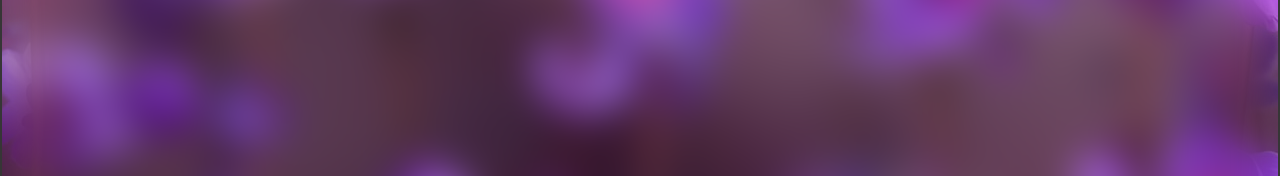
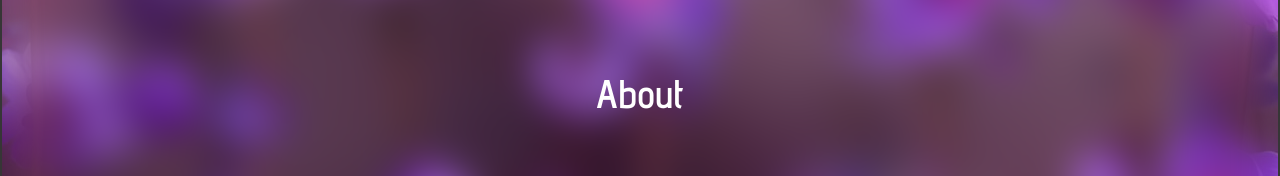
Before and after one commit to AESALVA/babyShowerCande, a React (Vite) app: page /babyShowerCande/About in a window 1280 px wide. Shown: the part 364-540 px from the top of the page. Built offline with nearby package versions, Linux system fonts and the light colour scheme; a web font is replaced by a local one.

Commit message:
new components aviable

```diff
--- /dev/null
+++ b/src/Components/About.jsx
@@ -0,0 +1,11 @@
+import React from "react";
+
+const About = () => {
+  return (
+    <div className="AboutContainer">
+      <h1>About</h1>
+    </div>
+  );
+};
+
+export default About;
--- /dev/null
+++ b/src/Components/Contact.jsx
@@ -0,0 +1,11 @@
+import React from "react";
+
+const Contact = () => {
+  return (
+    <div className="ContactContainer">
+      <h1>Contact</h1>
+    </div>
+  );
+};
+
+export default Contact;
--- a/src/Components/Footer.jsx
+++ b/src/Components/Footer.jsx
@@ -14,8 +14,8 @@ const Footer = () => {
       <ul className='FooterNav'>
       <li><NavLink to="/babyShowerCande">Home</NavLink></li>
         <li><NavLink to="/babyShowerCande/Login">Login</NavLink></li>
-        <li><NavLink to="#About">About</NavLink></li>
-        <li><NavLink to="#Contact">Contact</NavLink></li>
+        <li><NavLink to="/babyShowerCande/About">About</NavLink></li>
+        <li><NavLink to="/babyShowerCande/Contact">Contact</NavLink></li>
       </ul>
       <p>Copyright © 2023 Angel Eduardo Salva</p>
     </div>
--- a/src/Components/Header.jsx
+++ b/src/Components/Header.jsx
@@ -6,6 +6,8 @@ import Register from "./Register";
 import PassRecovery from "./PassRecovery";
 import Landing from "./Landing";
 import ResetPassword from "./ResetPassword";
+import Contact from "./Contact";
+import About from "./About";
 
 
 const Header = () => {
@@ -18,6 +20,8 @@ const Header = () => {
           <Route path="/babyShowerCande/Register" element={<Register />} />
           <Route path="/babyShowerCande/PassRecovery" element={<PassRecovery />} />
           <Route path="/babyShowerCande/ResetPassword" element={<ResetPassword />} />
+          <Route path="/babyShowerCande/Contact" element={<Contact />} />
+          <Route path="/babyShowerCande/About" element={<About />} />
         </Routes>
       </div>
     </div>
--- a/src/Components/NavBar.jsx
+++ b/src/Components/NavBar.jsx
@@ -27,8 +27,8 @@ const handleMenu = ()=>{
         <ul className='NavList'>
         <li><NavLink to="/babyShowerCande"><FontAwesomeIcon icon={faHouse} />{" "}Home</NavLink></li>
         <li><NavLink to="/babyShowerCande/Login"><FontAwesomeIcon icon={faUser} />{" "}Login</NavLink></li>
-        <li><NavLink to="#About"><FontAwesomeIcon icon={faFolderOpen} />{" "}About</NavLink></li>
-        <li><NavLink to="#Contact"><FontAwesomeIcon icon={faEnvelopeCircleCheck} />{" "}Contact</NavLink></li>
+        <li><NavLink to="/babyShowerCande/About"><FontAwesomeIcon icon={faFolderOpen} />{" "}About</NavLink></li>
+        <li><NavLink to="/babyShowerCande/Contact"><FontAwesomeIcon icon={faEnvelopeCircleCheck} />{" "}Contact</NavLink></li>
     </ul>
       <div className="BarsMenu">
         <FontAwesomeIcon icon={faBars} onClick={handleMenu} />
@@ -36,8 +36,8 @@ const handleMenu = ()=>{
       <ul className={menuResponsive}>
       <li><NavLink to="/babyShowerCande"><FontAwesomeIcon icon={faHouse} />{" "}Home</NavLink></li>
         <li><NavLink to="/babyShowerCande/Login"><FontAwesomeIcon icon={faUser} />{" "}Login</NavLink></li>
-        <li><NavLink to="#About"><FontAwesomeIcon icon={faFolderOpen} />{" "}About</NavLink></li>
-        <li><NavLink to="#Contact"><FontAwesomeIcon icon={faEnvelopeCircleCheck} />{" "}Contact</NavLink></li>
+        <li><NavLink to="/babyShowerCande/About"><FontAwesomeIcon icon={faFolderOpen} />{" "}About</NavLink></li>
+        <li><NavLink to="/babyShowerCande/Contact"><FontAwesomeIcon icon={faEnvelopeCircleCheck} />{" "}Contact</NavLink></li>
       </ul>
       </div>
 
```
